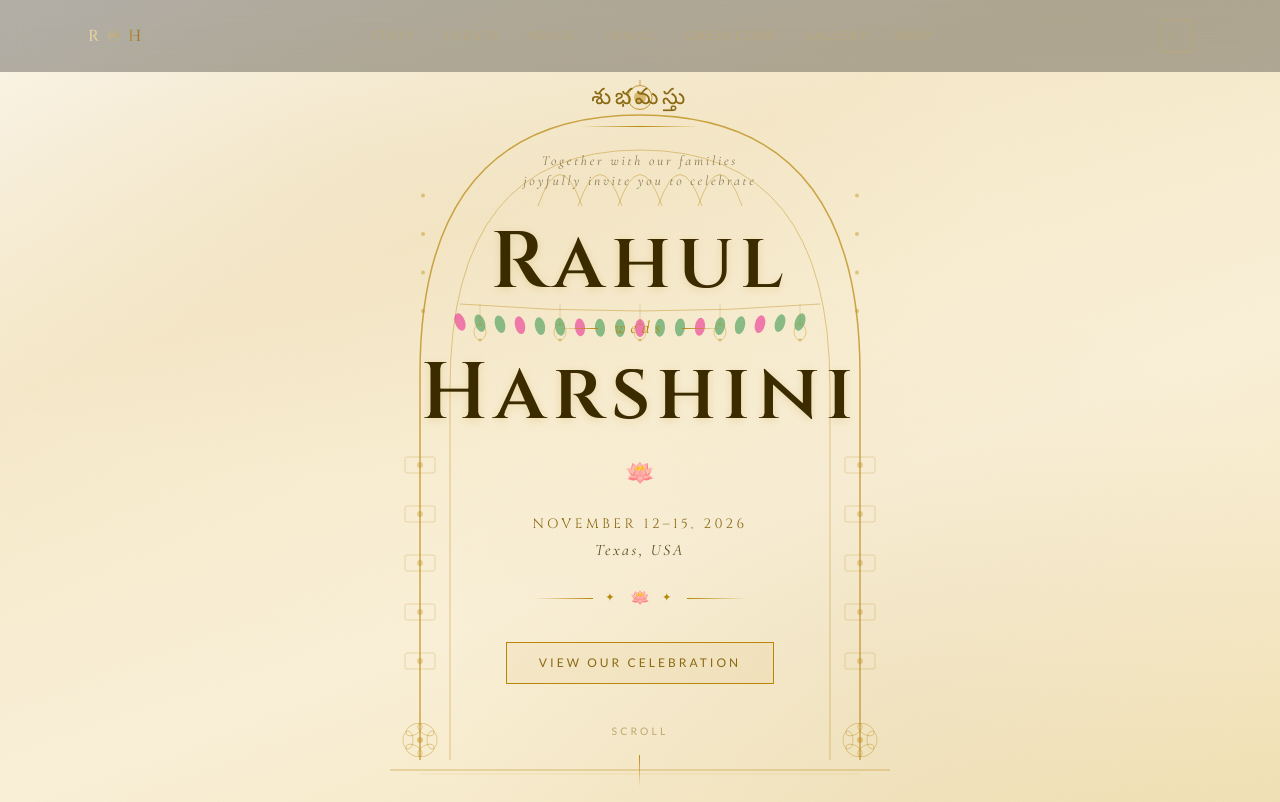
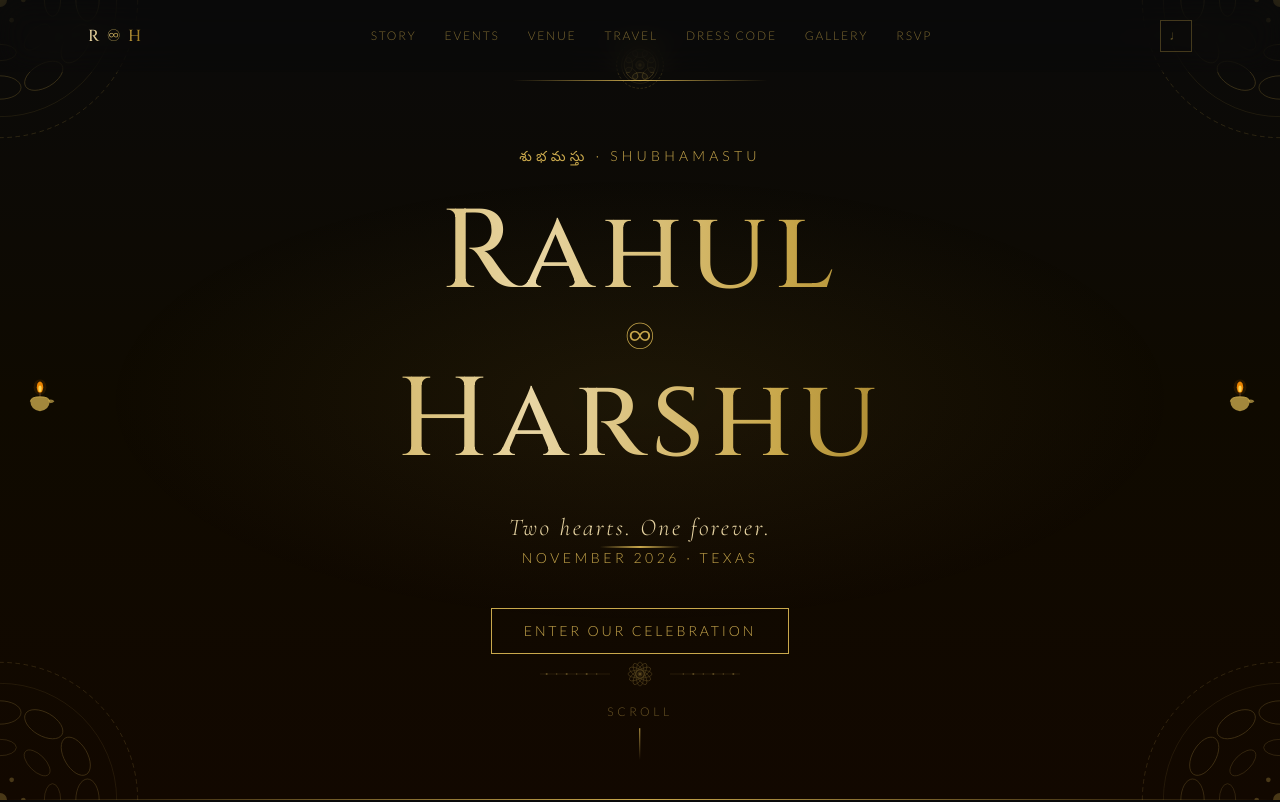
Before and after one commit to rahulharshinivelpur/rahulharshinivelpur.github.io, a Next.js app: page / in a window 1280 px wide. Shown: the top 802 px of the page. Built offline with nearby package versions, Linux system fonts and the light colour scheme.

Commit message:
revert: restore original cinematic dark hero (HeroSection)

```diff
--- a/app/page.tsx
+++ b/app/page.tsx
@@ -1,5 +1,5 @@
 import GlobalNav from "./components/GlobalNav";
-import InvitationHero from "./components/InvitationHero";
+import HeroSection from "./components/HeroSection";
 import CountdownSection from "./components/CountdownSection";
 import OurStorySection from "./components/OurStorySection";
 import EventsSection from "./components/EventsSection";
@@ -14,7 +14,7 @@ export default function Home() {
   return (
     <main>
       <GlobalNav />
-      <InvitationHero />
+      <HeroSection />
       <CountdownSection />
       <OurStorySection />
       <EventsSection />
```
